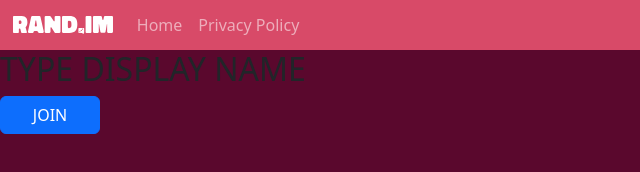
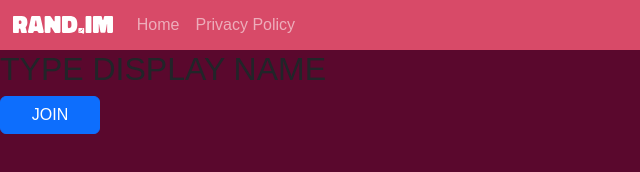
Before and after one commit to al3xbktt/rand.im, a plain HTML site: page Userpage.html in a window 1280 px wide. Shown: the full height of the page, 0-640 px from the left. Drawn offline with nearby package versions, Linux system fonts and the light colour scheme.

Commit message:
Push Font Change (for real this time)

```diff
--- a/styles/chat.css
+++ b/styles/chat.css
@@ -13,7 +13,7 @@
   }
 
   body {
-    font-family:Lato, sans-serif;
+    font-family:Open-Sans, sans-serif;
   }
 
   h1 {
--- a/styles/landing.css
+++ b/styles/landing.css
@@ -3,3 +3,14 @@ button {
     width: 100px;
     margin: 0 auto;
 }
+
+@font-face {
+    font-family: Open-Sans;
+    font-style: normal;
+    font-weight: 400;
+    src: url("https://fonts.googleapis.com/css2?family=Open+Sans:ital,wght@0,300..800;1,300..800&display=swap");
+  }
+
+  body {
+    font-family:Open-Sans, sans-serif;
+  }
```
